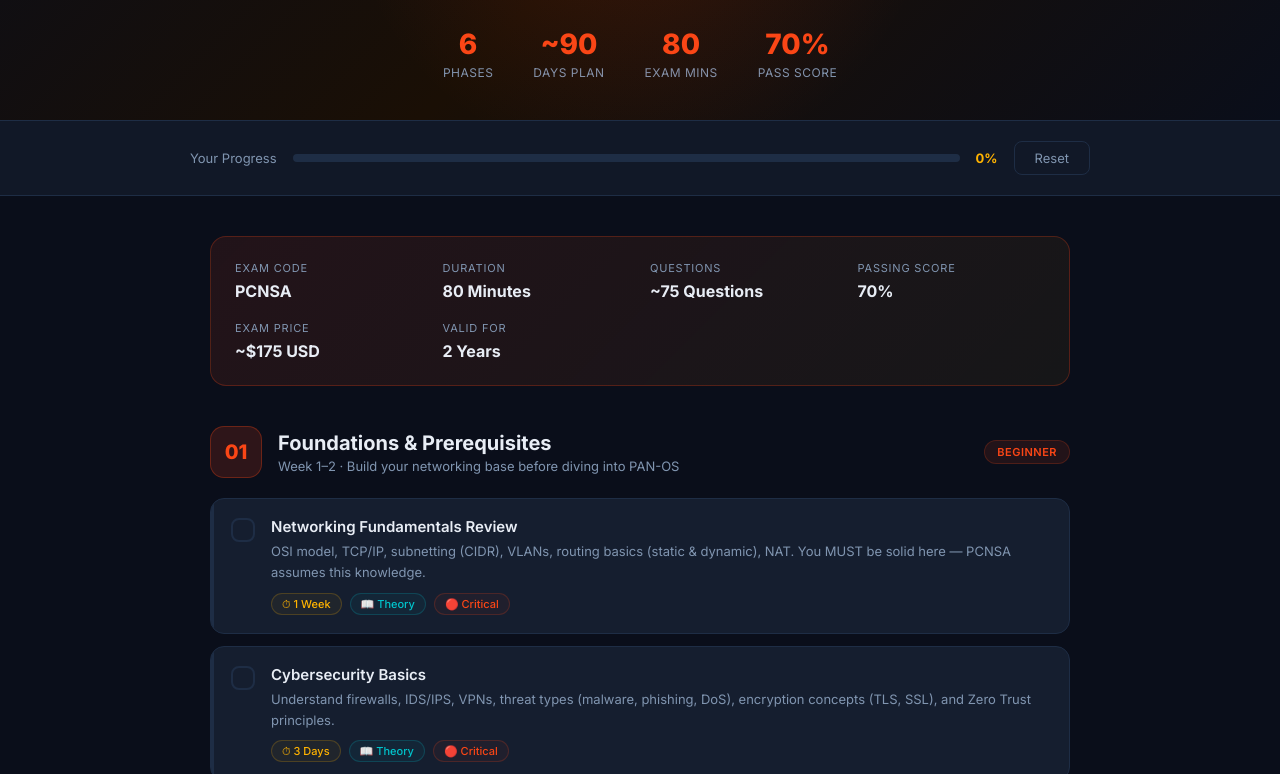
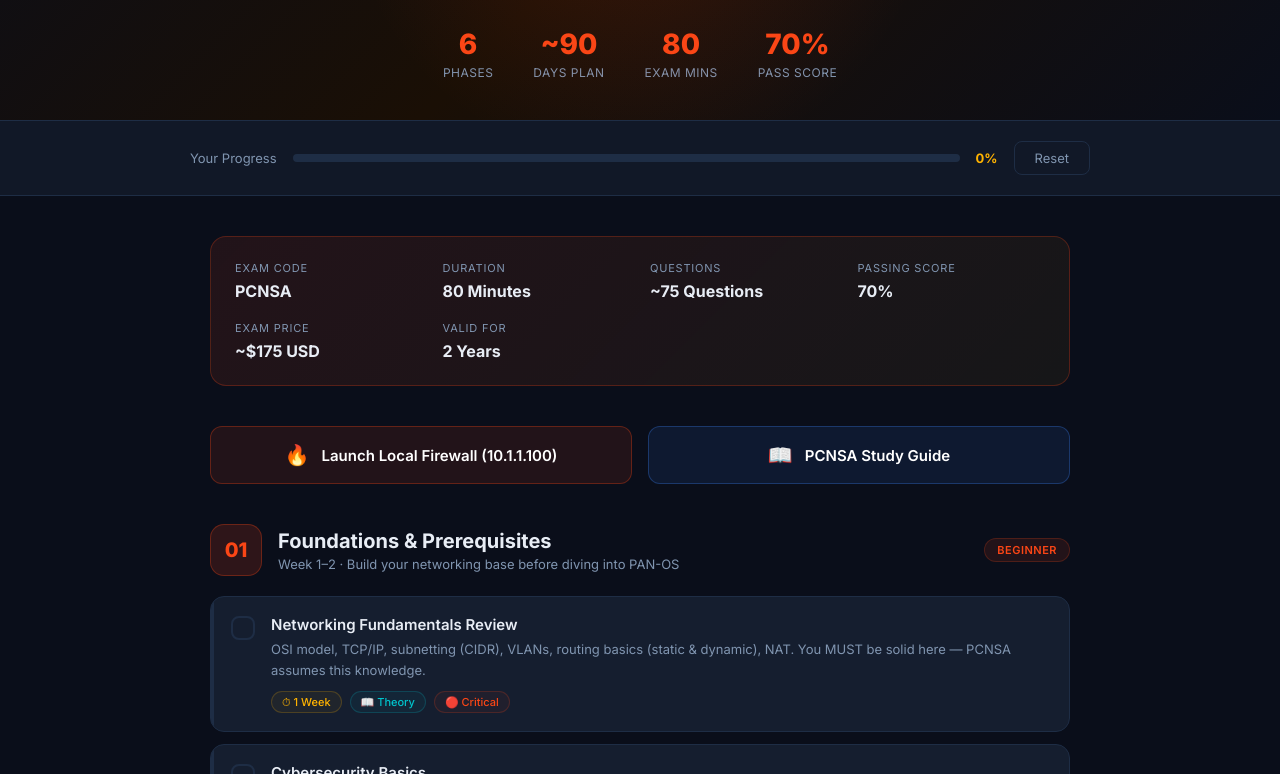
Before and after one commit to sathees22/pcnsa_roadmap, a plain HTML site: page index.html in a window 1280 px wide. Shown: the part 326-1100 px from the top of the page. Drawn offline with Linux system fonts and the light colour scheme.

Commit message:
Added quick access links for local firewall and study guide

```diff
--- a/index.html
+++ b/index.html
@@ -222,6 +222,29 @@
   .res-title { font-size: 13px; font-weight: 600; margin-bottom: 4px; }
   .res-sub { font-size: 12px; color: var(--text-muted); }
 
+  /* QUICK ACCESS */
+  .quick-access {
+    display: flex; gap: 16px; margin-bottom: 40px; flex-wrap: wrap;
+  }
+  .qa-btn {
+    flex: 1; min-width: 250px;
+    display: flex; align-items: center; justify-content: center; gap: 12px;
+    padding: 16px; border-radius: 12px;
+    text-decoration: none; font-weight: 600; font-size: 15px;
+    transition: all 0.3s;
+    border: 1px solid var(--border);
+  }
+  .qa-btn.firewall {
+    background: rgba(250,70,22,0.1); border-color: rgba(250,70,22,0.3); color: #fff;
+  }
+  .qa-btn.firewall:hover { background: rgba(250,70,22,0.2); transform: translateY(-3px); box-shadow: 0 4px 15px rgba(250,70,22,0.2); }
+
+  .qa-btn.study {
+    background: rgba(59,130,246,0.1); border-color: rgba(59,130,246,0.3); color: #fff;
+  }
+  .qa-btn.study:hover { background: rgba(59,130,246,0.2); transform: translateY(-3px); box-shadow: 0 4px 15px rgba(59,130,246,0.2); }
+  .qa-icon { font-size: 20px; }
+
   /* RESET BTN */
   .reset-btn {
     background: transparent; border: 1px solid var(--border);
@@ -301,6 +324,16 @@
     <div class="exam-item"><label>Passing Score</label><span>70%</span></div>
     <div class="exam-item"><label>Exam Price</label><span>~$175 USD</span></div>
     <div class="exam-item"><label>Valid For</label><span>2 Years</span></div>
+  </div>
+
+  <!-- QUICK ACCESS LAB & MATERIALS -->
+  <div class="quick-access">
+    <a href="https://10.1.1.100" target="_blank" class="qa-btn firewall">
+      <span class="qa-icon">🔥</span> Launch Local Firewall (10.1.1.100)
+    </a>
+    <a href="#" onclick="alert('Place your Study Guide PDF in the folder and update this link!')" class="qa-btn study">
+      <span class="qa-icon">📖</span> PCNSA Study Guide
+    </a>
   </div>
 
   <!-- PHASE 1 -->
```
